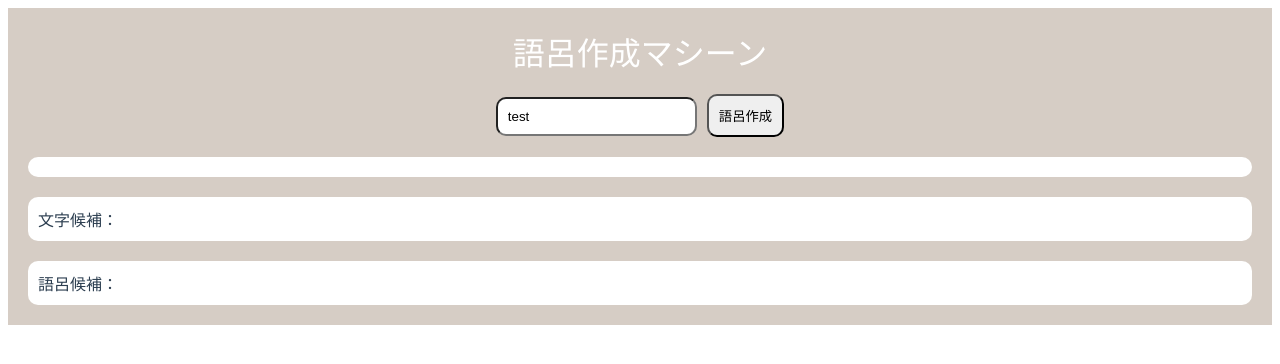
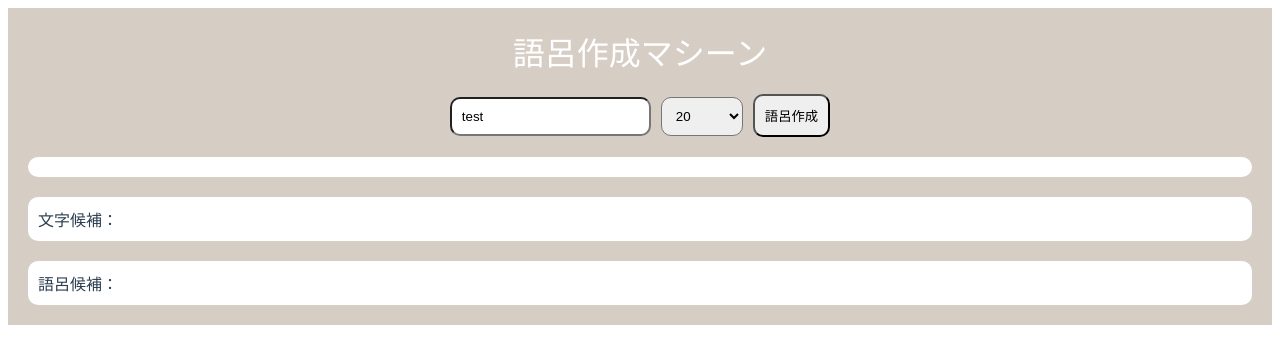
Before and after one commit to mhirosawa/make_goro_vue, a Vue app: page / in a window 1280 px wide. Shown: the top 364 px of the page. Built offline with nearby package versions, Linux system fonts and the light colour scheme.

Commit message:
検索数を指定できるようにした

```diff
--- a/src/components/GoroMain.vue
+++ b/src/components/GoroMain.vue
@@ -3,6 +3,16 @@
     <div id="all-title">語呂作成マシーン</div>
     <div class="input-all">
       <input class="input" v-model="keyword" v-on:keyup.enter="callMakeGoro" />
+      <select class="search_num" v-model="selectedSearchNum">
+        <option disabled value="">候補数</option>
+        <option
+          v-for="searchNum in optionSearchNum"
+          v-bind:value="searchNum.num"
+          v-bind:key="searchNum.id"
+        >
+          {{ searchNum.num }}
+        </option>
+      </select>
       <button class="input_submti" v-on:click="callMakeGoro">語呂作成</button>
     </div>
     <div class="pronounce">{{ pronounce }}</div>
@@ -36,12 +46,22 @@ export default {
       pronounce: "",
       results: [],
       loading_disp: false,
+      selectedSearchNum: 20,
+      optionSearchNum: [
+        { id: 1, num: 20 },
+        { id: 2, num: 30 },
+        { id: 3, num: 50 },
+      ],
     };
   },
   methods: {
     callMakeGoro: async function () {
       const url =
-        process.env.VUE_APP_API_BASE_URL + "/make_goro?type=json&keyword=" + this.keyword;
+        process.env.VUE_APP_API_BASE_URL +
+        "/make_goro?type=json&keyword=" +
+        this.keyword +
+        "&limit=" +
+        this.selectedSearchNum;
       //const url = "/make_goro?type=json&keyword=" + this.keyword;
       const headers = {};
       const resMakeGoro = {
@@ -117,6 +137,11 @@ export default {
   padding: 10px;
   border-radius: 10px;
 }
+.search_num {
+  margin-right: 10px;
+  padding: 10px;
+  border-radius: 10px;
+}
 .input_submti {
   padding: 10px;
   border-radius: 10px;
```
